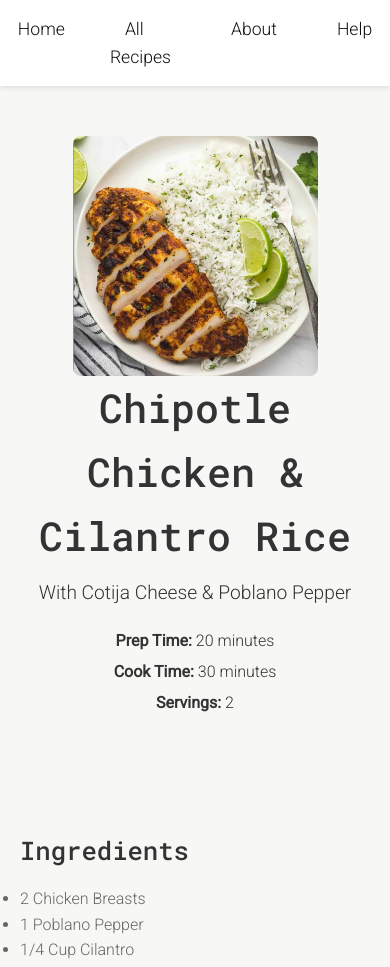
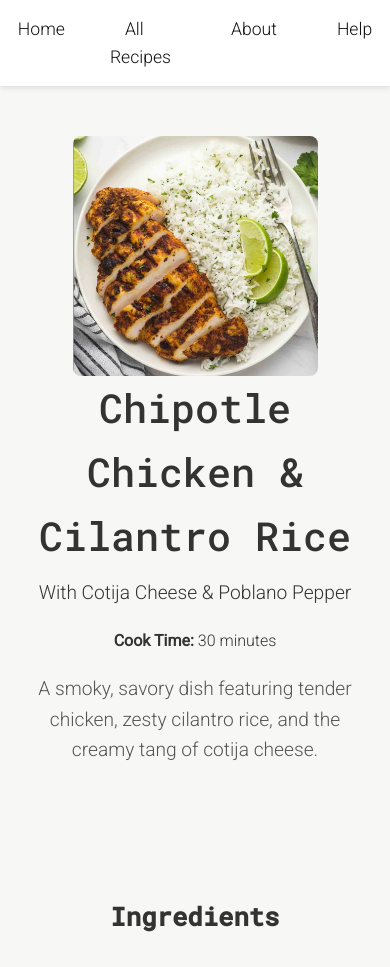
Before and after one commit to suhaani-g/idm232-sg3836, a PHP site: page /recipe.html in a window 390 px wide. Shown: the top 967 px of the page. Run offline with PHP 8.4, Linux system fonts and the light colour scheme; some web fonts are replaced.

Commit message:
Edit layout

```diff
--- a/recipe.css
+++ b/recipe.css
@@ -151,3 +151,90 @@ footer {
         margin-bottom: 20px;
     }
 }
+
+
+.recipe-meta {
+    margin-bottom: 20px;
+}
+
+.recipe-description {
+    font-size: 1rem;
+    font-weight: 300;
+    color: #555;
+    margin-top: 10px;
+}
+
+/* Ingredients Section */
+.ingredients-section {
+    max-width: 1200px;
+    margin: 40px auto;
+    padding: 20px;
+    text-align: center;
+}
+
+.ingredients-section h2 {
+    font-family: 'Roboto Mono', monospace;
+    font-size: 1.6rem;
+    margin-bottom: 15px;
+}
+
+.ingredients-image img {
+    max-width: 100%;
+    height: auto;
+    border-radius: 8px;
+    margin: 20px 0;
+}
+
+.ingredients-section ul {
+    list-style: none;
+    padding: 0;
+    font-size: 1rem;
+    color: #666;
+    text-align: left;
+    margin: 20px auto;
+    max-width: 600px;
+}
+
+/* Steps Section */
+.steps-section {
+    max-width: 1200px;
+    margin: 40px auto;
+    padding: 20px;
+}
+
+.steps-section h2 {
+    font-family: 'Roboto Mono', monospace;
+    font-size: 1.6rem;
+    margin-bottom: 20px;
+}
+
+.step {
+    display: flex;
+    align-items: center;
+    margin-bottom: 30px;
+}
+
+.step img {
+    max-width: 40%;
+    border-radius: 8px;
+    margin-right: 20px;
+}
+
+.step p {
+    font-size: 1rem;
+    color: #666;
+    flex: 1;
+}
+
+/* Mobile Responsive Adjustments */
+@media (max-width: 768px) {
+    .step {
+        flex-direction: column;
+        text-align: center;
+    }
+
+    .step img {
+        margin-right: 0;
+        margin-bottom: 10px;
+    }
+}
--- a/recipe.html
+++ b/recipe.html
@@ -25,16 +25,19 @@
                 <h1>Chipotle Chicken & Cilantro Rice</h1>
                 <p>With Cotija Cheese & Poblano Pepper</p>
                 <div class="recipe-meta">
-                    <p><strong>Prep Time:</strong> 20 minutes</p>
                     <p><strong>Cook Time:</strong> 30 minutes</p>
-                    <p><strong>Servings:</strong> 2</p>
                 </div>
+                <p class="recipe-description">
+                    A smoky, savory dish featuring tender chicken, zesty cilantro rice, and the creamy tang of cotija cheese.
+                </p>
             </div>
         </section>
 
-        <section class="recipe-details">
-            <div class="ingredients">
+        <section class="ingredients-section">
             <h2>Ingredients</h2>
+            <div class="ingredients-image">
+                <img src="img/ingredients-placeholder.png" alt="Ingredients">
+            </div>
             <ul>
                 <li>2 Chicken Breasts</li>
                 <li>1 Poblano Pepper</li>
@@ -44,16 +47,33 @@
                 <li>1 Cup White Rice</li>
                 <li>2 Tbsp Chipotle Sauce</li>
             </ul>
+        </section>
+
+        <section class="steps-section">
+            <h2>Steps</h2>
+            <div class="step">
+                <img src="img/step1.png" alt="Step 1">
+                <p>Cook the rice and set aside.</p>
             </div>
-
-            <div class="preparation">
-                <h2>Preparation</h2>
-                <ol>
-                    <li>Cook the rice and set aside.</li>
-                    <li>Roast the poblano pepper and prepare the chicken with the chipotle sauce.</li>
-                    <li>Mix the rice with cilantro and lime, then serve with the cooked chicken and roasted pepper.</li>
-                    <li>Garnish with Cotija cheese and additional cilantro if desired.</li>
-                </ol>
+            <div class="step">
+                <img src="img/step2.png" alt="Step 2">
+                <p>Roast the poblano pepper and prepare the chicken with the chipotle sauce.</p>
+            </div>
+            <div class="step">
+                <img src="img/step3.png" alt="Step 3">
+                <p>Mix the rice with cilantro and lime.</p>
+            </div>
+            <div class="step">
+                <img src="img/step4.png" alt="Step 4">
+                <p>Serve the cooked chicken with the roasted pepper and rice mixture.</p>
+            </div>
+            <div class="step">
+                <img src="img/step5.png" alt="Step 5">
+                <p>Garnish with Cotija cheese and additional cilantro if desired.</p>
+            </div>
+            <div class="step">
+                <img src="img/step6.png" alt="Step 6">
+                <p>Enjoy your delicious meal!</p>
             </div>
         </section>
     </main>
```
Lines whose indentation alone changed are shown as unchanged.
